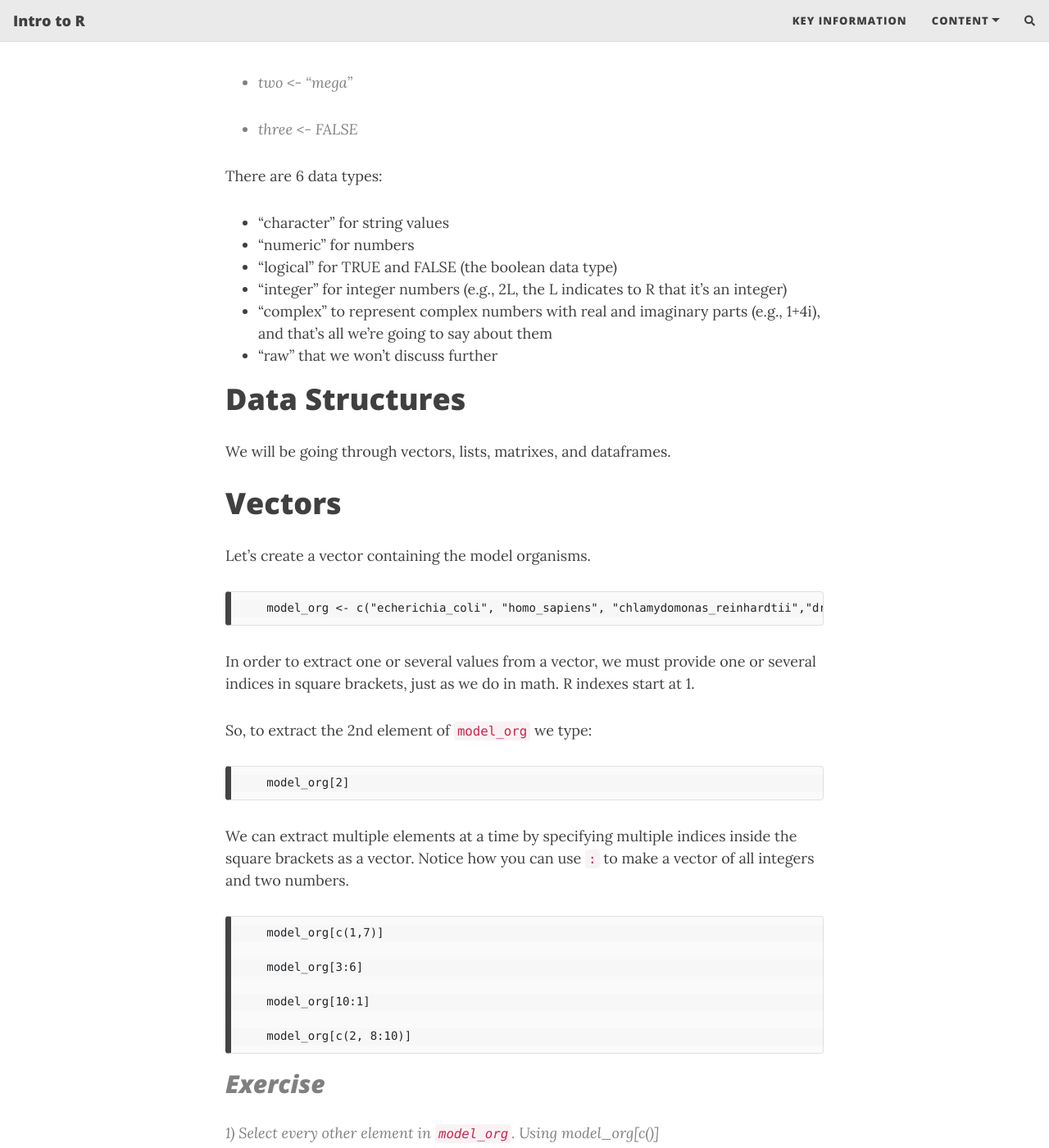
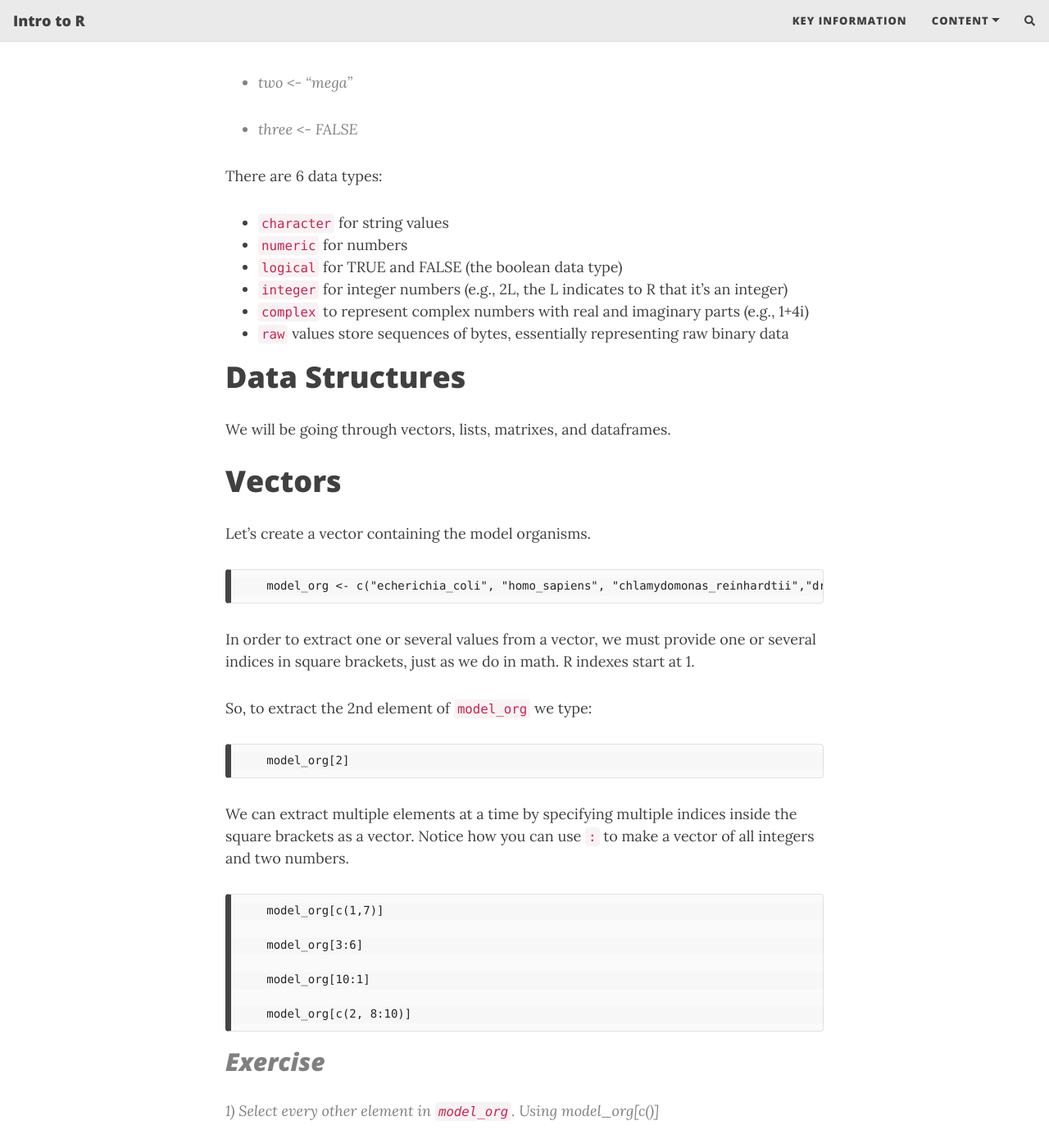
Before and after one commit to theheking/intro-to-r, a Jekyll site: the page built from content/2_datatypes.md, in a window 1280 px wide and 1400 px high, scrolled down 3218 px. Shown: the whole window at 82% size. Built offline with Jekyll 4.4.1, drawn with Linux system fonts in a browser that asks for light colours; nearby versions of some CDN libraries; comment, search, counter and statistics services are not loaded; some of the changed text lies outside the part shown.

Commit message:
Update 2_datatypes.md

```diff
--- a/content/2_datatypes.md
+++ b/content/2_datatypes.md
@@ -125,12 +125,12 @@
 
 
 There are 6 data types:
-- "character" for string values
-- "numeric" for numbers
-- "logical" for TRUE and FALSE (the boolean data type)
-- "integer" for integer numbers (e.g., 2L, the L indicates to R that it’s an integer)
-- "complex" to represent complex numbers with real and imaginary parts (e.g., 1+4i), and that’s all we’re going to say about them
-- "raw" that we won’t discuss further
+- `character` for string values
+- `numeric` for numbers
+- `logical` for TRUE and FALSE (the boolean data type)
+- `integer` for integer numbers (e.g., 2L, the L indicates to R that it’s an integer)
+- `complex` to represent complex numbers with real and imaginary parts (e.g., 1+4i)
+- `raw` values store sequences of bytes, essentially representing raw binary data
 
 # Data Structures
 We will be going through vectors, lists, matrixes, and dataframes.
@@ -233,7 +234,7 @@
 - two-dimensional organisation of an m*n array
 - good for arithmetic operations
 - only a single class of data
-    - why do we utilize data frames instead
+
 
 To form a simple matrix, we use the command below.
 
@@ -262,7 +263,7 @@
 
 To access elements of a matrix.
 - Use square brackets `[` indexing method
-- elements can be accessed as `matrix[row_num,col_num]` where row_num/column_num is a vector of the number assigned to the row/column of interest.
+- Elements can be accessed as `matrix[row_num,col_num]` where row_num/column_num is a vector of the number assigned to the row/column of interest.
 
 Select rows 2 and 3 and columns 1 and 3.
 
@@ -286,7 +287,7 @@
 >
 
 
-> Note: For particular packages there are custom R objects. These can combine all of the datatypes above to better streamline certain commands and pipelines. For example, Seurat has the format below.
+> Note: For particular packages, there are custom R objects. These can combine all of the datatypes above to better streamline certain commands and pipelines. For example, Seurat has the format below.
 ![layout](../img/seurat.png)
 
 
```
Also changed, not shown: other parts of content/2_datatypes.md (+7 -6 lines).
